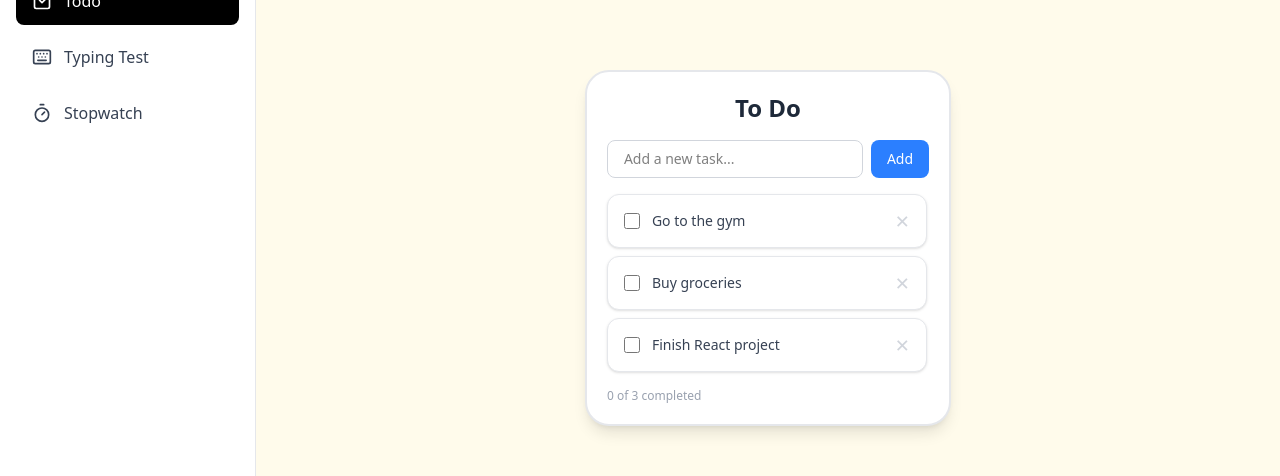
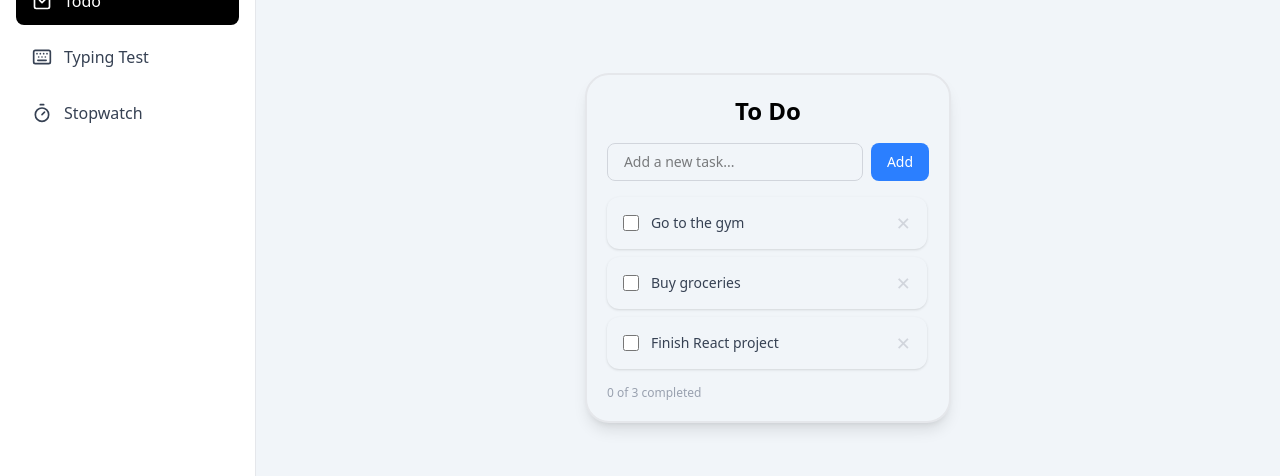
Before and after one commit to afnank16/PocketApps, a React (Vite) app: page /todolist in a window 1280 px wide. Shown: the part 216-692 px from the top of the page. Built offline with nearby package versions, Linux system fonts and the light colour scheme.

Commit message:
feat: added shadow key in theme object in App.jsx

```diff
--- a/src/App.jsx
+++ b/src/App.jsx
@@ -14,6 +14,7 @@ function App() {
       text: "text-white",
       border: "border-white",
       hover: "hover:bg-slate-200 hover:text-black",
+      shadow: "shadow-lg shadow-black",
       icon: "🌛",
       title: "Night",
     },
@@ -22,6 +23,7 @@ function App() {
       text: "text-black",
       border: "border-black",
       hover: "hover:bg-slate-400 hover:text-white",
+      shadow: "shadow-lg shadow-white",
       icon: "🔆",
       title: "Day"
     },
--- a/src/pages/ToDoList.jsx
+++ b/src/pages/ToDoList.jsx
@@ -42,9 +42,9 @@ function ToDoList(props) {
             <Sidebar />
             <div className="ml-64">
                 <Header theme={props.theme} currentTheme={props.currentTheme} dark={props.dark} setDark={props.setDark} />
-                <main className="p-8 flex justify-center items-center h-screen flex-col gap-4 bg-amber-50">
-                        <div className="border-2 border-gray-200 p-5 rounded-3xl overflow-y-auto max-h-[500px] bg-white shadow-lg custom-scrollbar">
-                            <h1 className="text-2xl font-bold text-gray-800 pb-4 text-center">To Do</h1>
+                <main className={`p-8 flex justify-center items-center h-screen flex-col gap-4 ${props.currentTheme.bg} ` }>
+                        <div className={`border-2 border-gray-200 p-5 rounded-3xl overflow-y-auto max-h-[500px] shadow-lg custom-scrollbar ${props.currentTheme.bg} `}>
+                            <h1 className={`text-2xl font-bold ${props.currentTheme.text} pb-4 text-center`}>To Do</h1>
 
                             {/* Input */}
                             <div className="flex gap-2 pb-4">
@@ -72,7 +72,7 @@ function ToDoList(props) {
                                 {todos.map(todo => (
                                     <li
                                         key={todo.id}
-                                        className="flex items-center justify-between bg-white border border-gray-200 rounded-xl px-4 py-3 shadow-sm"
+                                        className={`flex items-center justify-between ${props.currentTheme.bg} ${props.currentTheme.border} rounded-xl px-4 py-3 shadow-sm`}
                                     >
                                         <div className="flex items-center gap-3 overflow-hidden">
                                             <input
```
